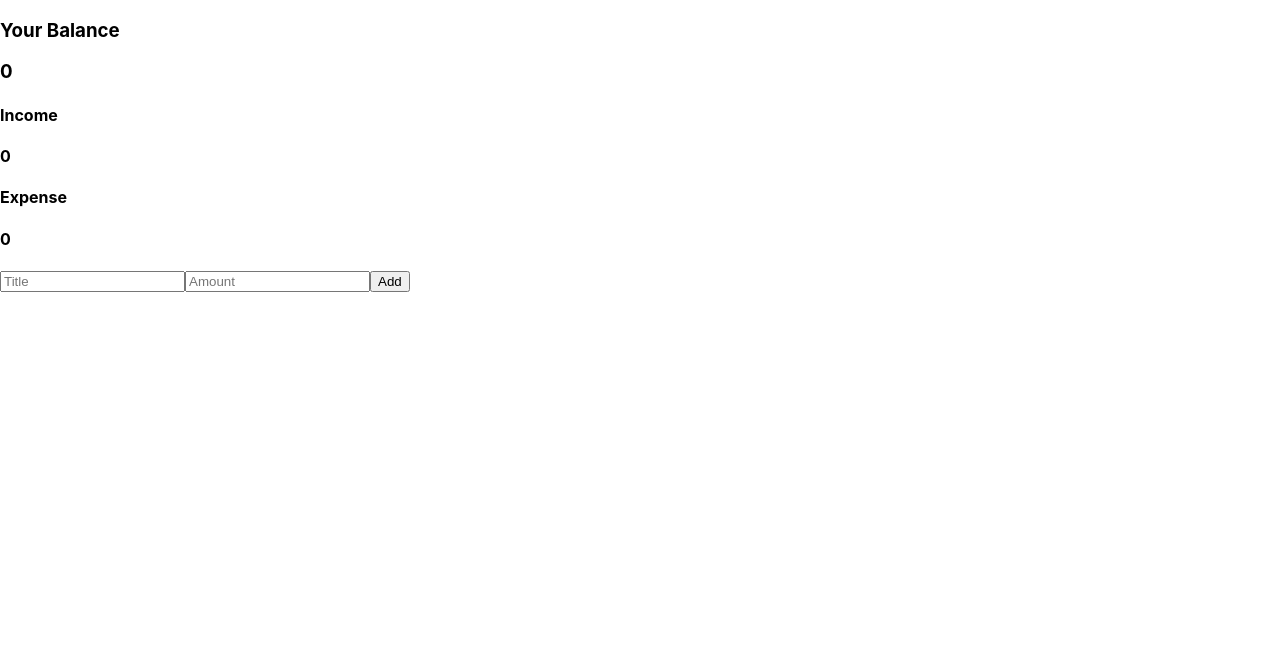
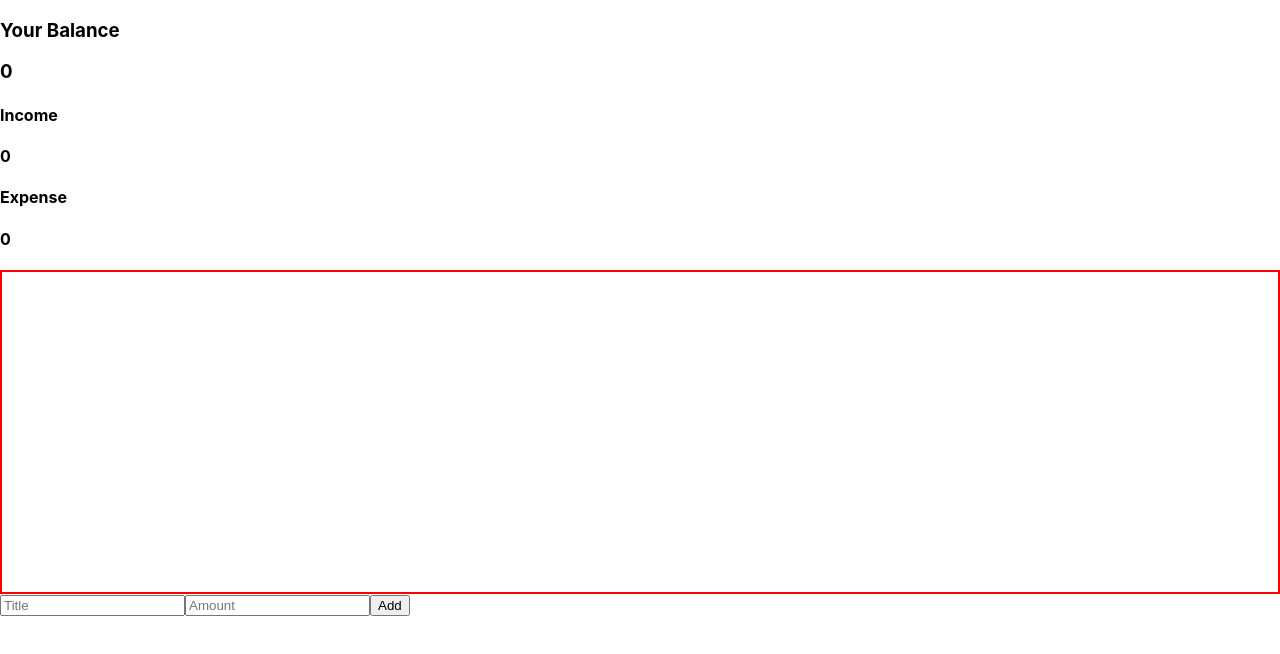
Before and after one commit to AsafEtinger/ExpenseTracker, a React (Create React App) app in the folder expense-tracker/: page / in a window 1280 px wide. Shown: the top 654 px of the page. Built offline with nearby package versions, Linux system fonts and the light colour scheme; the HTML template or start-up script is replaced by a standard one.

Commit message:
Adding scroll to the expenses or incomes display

```diff
--- a/expense-tracker/src/App.js
+++ b/expense-tracker/src/App.js
@@ -1,4 +1,4 @@
-import "./App.css";
+import classes from "./App.module.css";
 import DisplayBalance from "./Components/DisplayBalance/DisplayBalance";
 import DisplayTransactions from "./Components/DisplayTransactions/DisplayTransactions";
 import AddingATransAction from "./Components/AddingATransaction/AddingATransaction";
@@ -6,7 +6,9 @@ function App() {
   return (
     <div className="App">
       <DisplayBalance />
-      <DisplayTransactions />
+      <div className={classes.DisplayTransactions}>
+        <DisplayTransactions />
+      </div>
       <AddingATransAction />
     </div>
   );
--- /dev/null
+++ b/expense-tracker/src/App.module.css
@@ -0,0 +1,5 @@
+.DisplayTransactions {
+  height: 40vh;
+  overflow: auto;
+  border: red solid 2px;
+}
--- a/expense-tracker/src/Components/DisplayTransactions/DisplayTransactions.js
+++ b/expense-tracker/src/Components/DisplayTransactions/DisplayTransactions.js
@@ -1,4 +1,5 @@
 import { useSelector } from "react-redux";
+import classes from "./DisplayTransactions.module.css";
 const DisplayTransactions = () => {
   const { transactionArray } = useSelector((state) => state.transactions);
 
@@ -11,7 +12,7 @@ const DisplayTransactions = () => {
     );
   });
 
-  return <ul>{transactionsList}</ul>;
+  return <ul className={classes.container}>{transactionsList}</ul>;
 };
 
 export default DisplayTransactions;
--- a/expense-tracker/src/Redux/slices/addTransactionSlice.js
+++ b/expense-tracker/src/Redux/slices/addTransactionSlice.js
@@ -5,7 +5,7 @@ const addTransactionSlice = createSlice({
   initialState: { transactionArray: [] },
   reducers: {
     addANewTransaction: (state, action) => {
-      state.transactionArray = [...state.transactionArray, action.payload];
+      state.transactionArray = [action.payload, ...state.transactionArray];
     },
   },
 });
--- a/expense-tracker/src/index.css
+++ b/expense-tracker/src/index.css
@@ -1,13 +1,14 @@
 body {
   margin: 0;
-  font-family: -apple-system, BlinkMacSystemFont, 'Segoe UI', 'Roboto', 'Oxygen',
-    'Ubuntu', 'Cantarell', 'Fira Sans', 'Droid Sans', 'Helvetica Neue',
+  font-family: -apple-system, BlinkMacSystemFont, "Segoe UI", "Roboto", "Oxygen",
+    "Ubuntu", "Cantarell", "Fira Sans", "Droid Sans", "Helvetica Neue",
     sans-serif;
   -webkit-font-smoothing: antialiased;
   -moz-osx-font-smoothing: grayscale;
+  height: 100vh;
 }
 
 code {
-  font-family: source-code-pro, Menlo, Monaco, Consolas, 'Courier New',
+  font-family: source-code-pro, Menlo, Monaco, Consolas, "Courier New",
     monospace;
 }
```
Also changed, not shown: expense-tracker/src/App.css (deleted), expense-tracker/src/Components/DisplayTransactions/DisplayTransactions.module.css (added).
